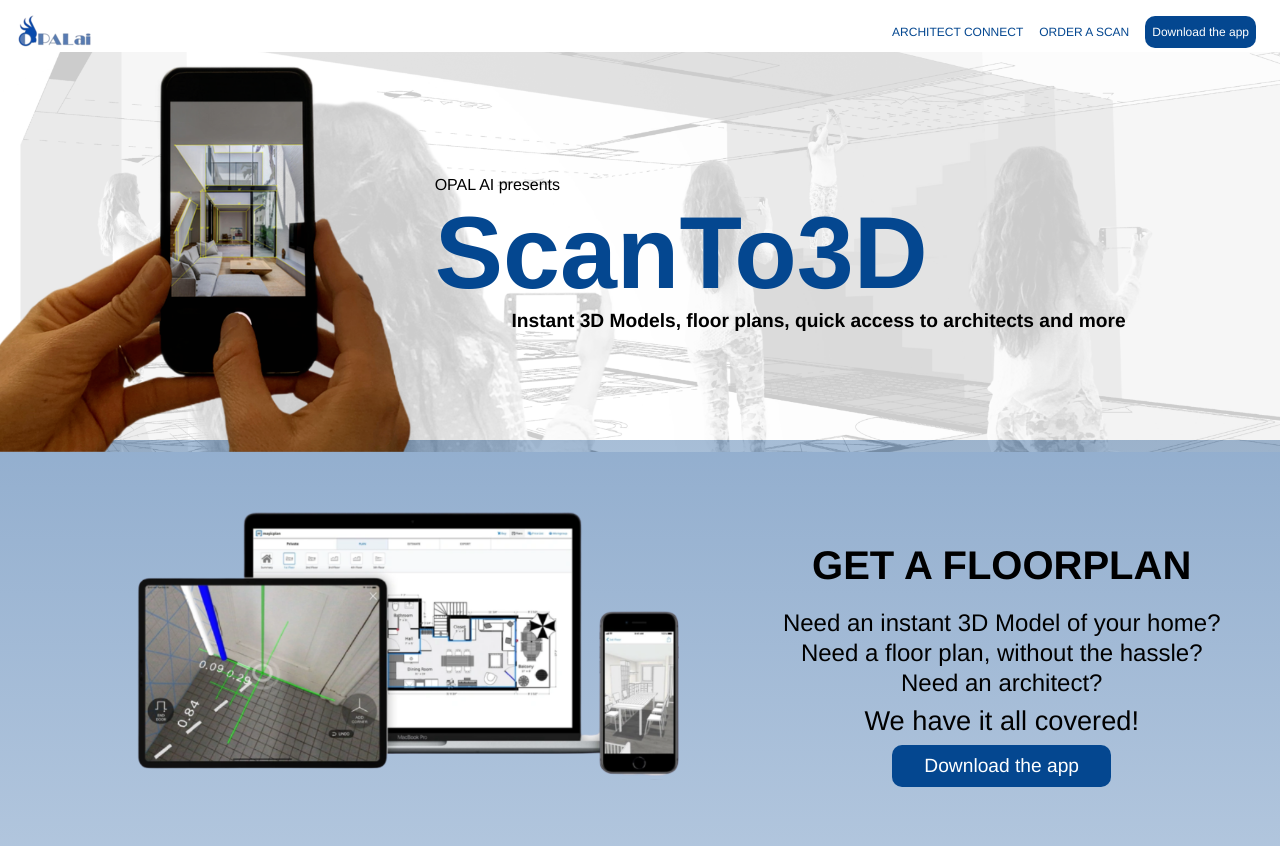
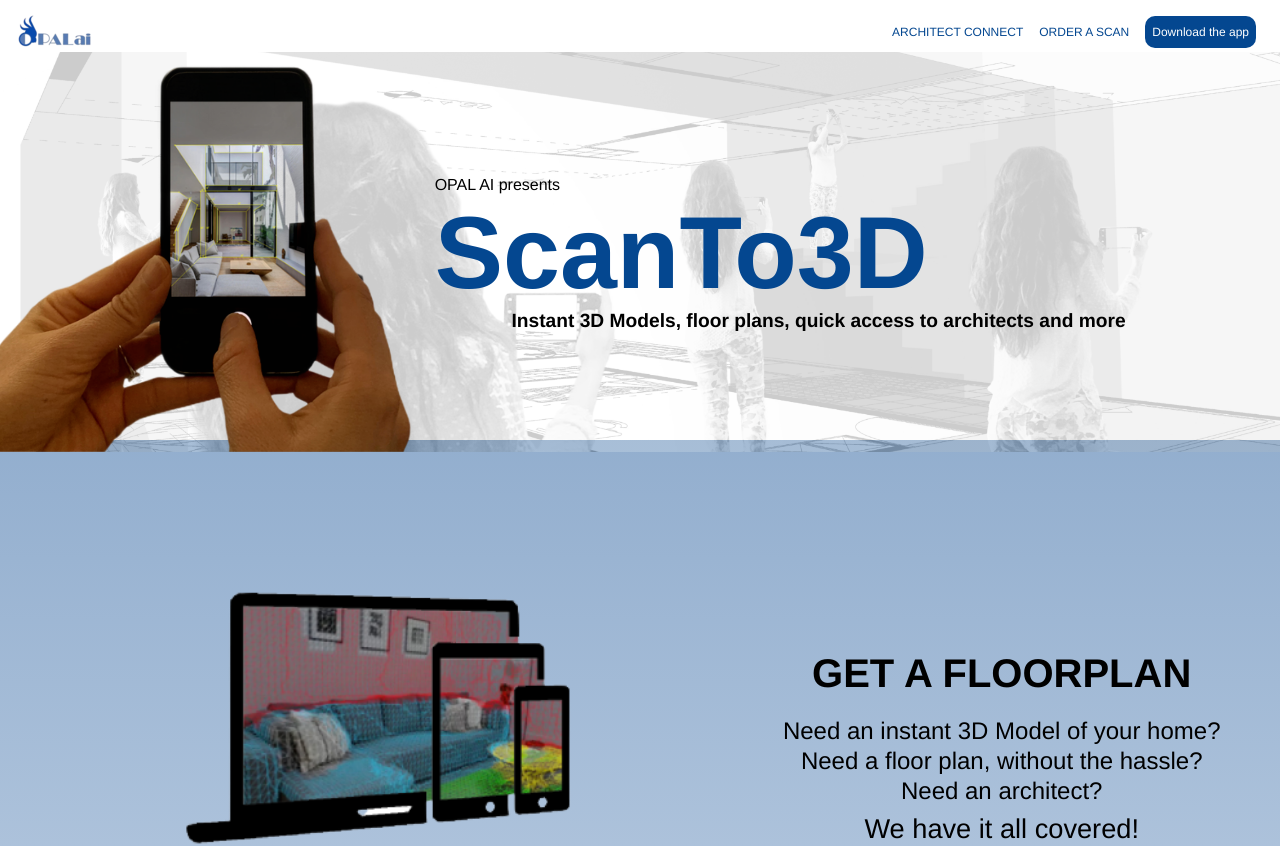
Before and after one commit to opal-ai/scan2plan_website, a Vue app: page / in a window 1280 px wide. Shown: the top 846 px of the page. Built offline with nearby package versions, Linux system fonts and the light colour scheme.

Commit message:
Updated graphics

```diff
--- a/src/components/Homepage/floorplanSection.vue
+++ b/src/components/Homepage/floorplanSection.vue
@@ -9,7 +9,7 @@
     <b-container>
       <b-row align-v="center">
         <b-col>
-          <b-img fluid-grow :src="require('../../assets/devices.png')" id="devicesImage"></b-img>
+          <b-img fluid-grow :src="require('../../assets/devices_.png')" id="devicesImage"></b-img>
         </b-col>
         <b-col cols="auto">
           <p style="margin-top:7vh; font-size:2.5rem; font-weight:bolder; padding:10px">GET A FLOORPLAN</p>
@@ -55,9 +55,9 @@
   line-height: 30px;
 }
 
-#devicesImage{
+/* #devicesImage{
   max-width: 80%;
-}
+} */
 
 #downloadButton{
   background-color: #044790;
```
Also changed, not shown: src/assets/devices_.png (added).
